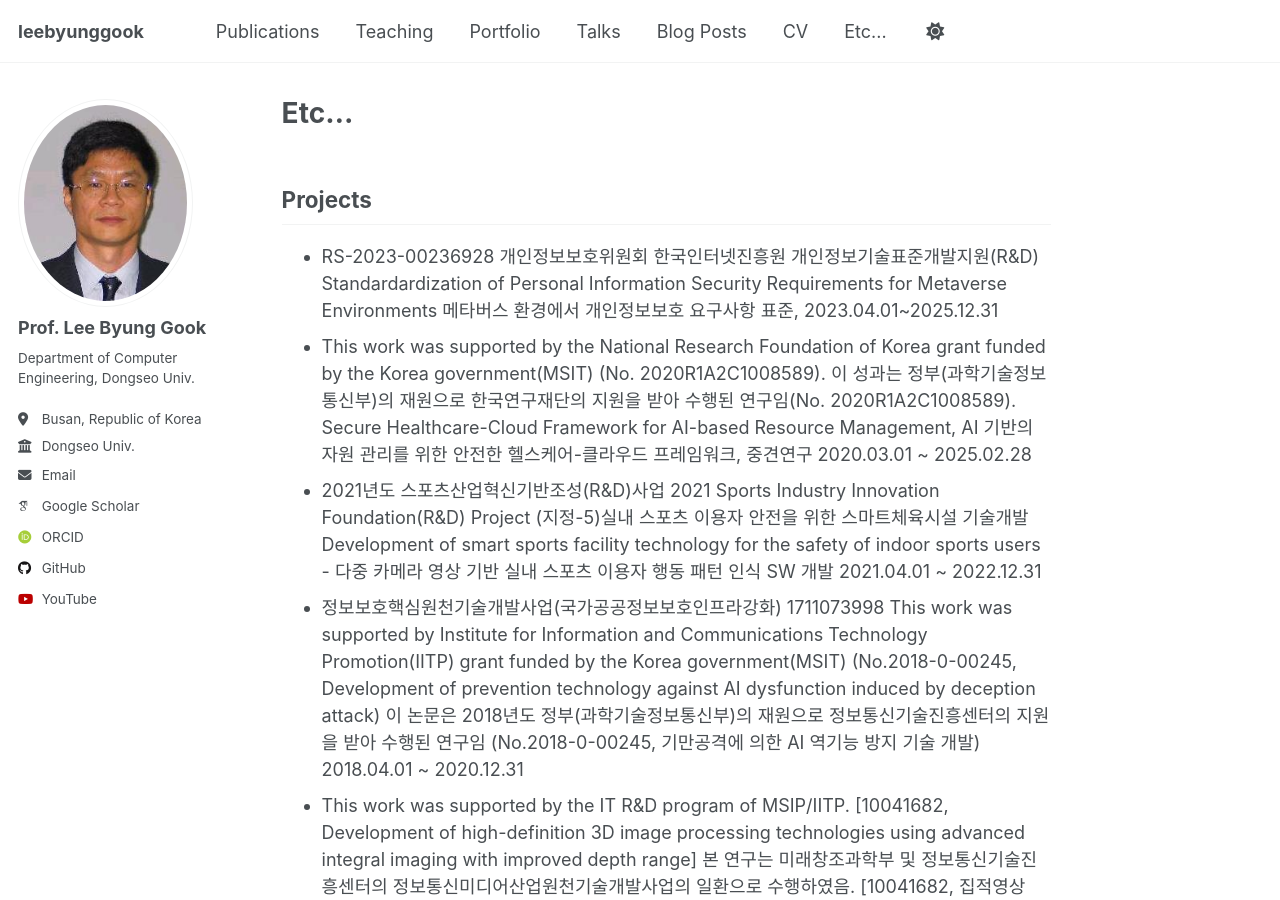
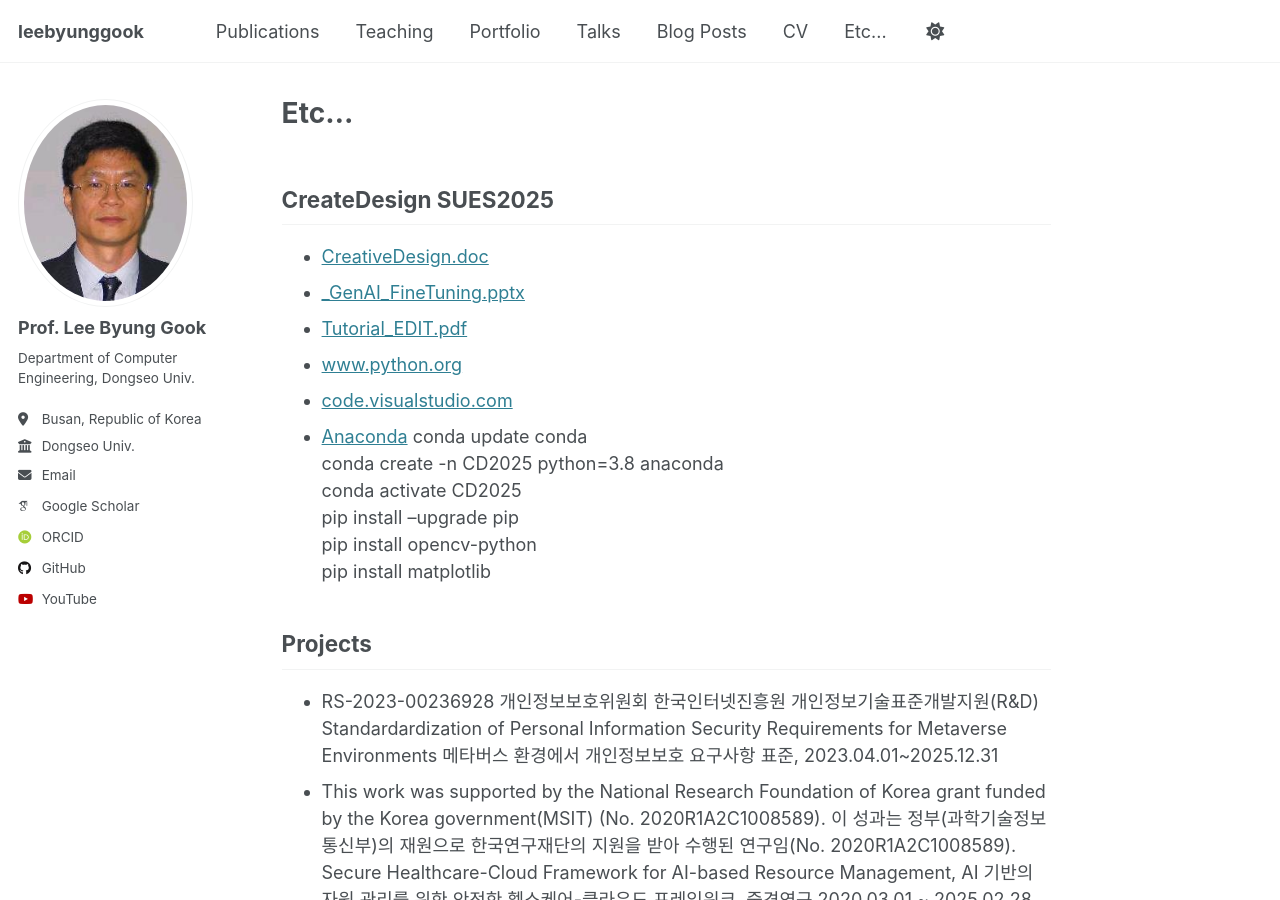
Before and after one commit to leebyunggook/leebyunggook.github.io, a Jekyll site: the page built from _pages/markdown.md, in a window 1280 px wide and 900 px high. Built offline with Jekyll 4.4.1, drawn with Linux system fonts in a browser that asks for light colours; emoji names are drawn with the system emoji font; some web fonts are replaced.

Commit message:
Update markdown.md

```diff
--- a/_pages/markdown.md
+++ b/_pages/markdown.md
@@ -6,6 +6,22 @@ redirect_from:
   - /md/
   - /markdown.html
 ---
+
+## CreateDesign SUES2025
+
+* [CreativeDesign.doc](http://kowon.dongseo.ac.kr/~lbg/ftp/CreativeDesign.doc)
+* [_GenAI_FineTuning.pptx](http://kowon.dongseo.ac.kr/~lbg/ftp/_GenAI_FineTuning.pptx)
+* [Tutorial_EDIT.pdf](http://kowon.dongseo.ac.kr/~lbg/ftp/Tutorial_EDIT.pdf)
+* [www.python.org](https://www.python.org/)
+* [code.visualstudio.com](https://code.visualstudio.com/)
+* [Anaconda](https://www.anaconda.com/)
+conda update conda
+conda create -n CD2025 python=3.8 anaconda
+conda activate CD2025
+pip install --upgrade pip
+pip install opencv-python
+pip install matplotlib
+
 
 ## Projects
 
```
